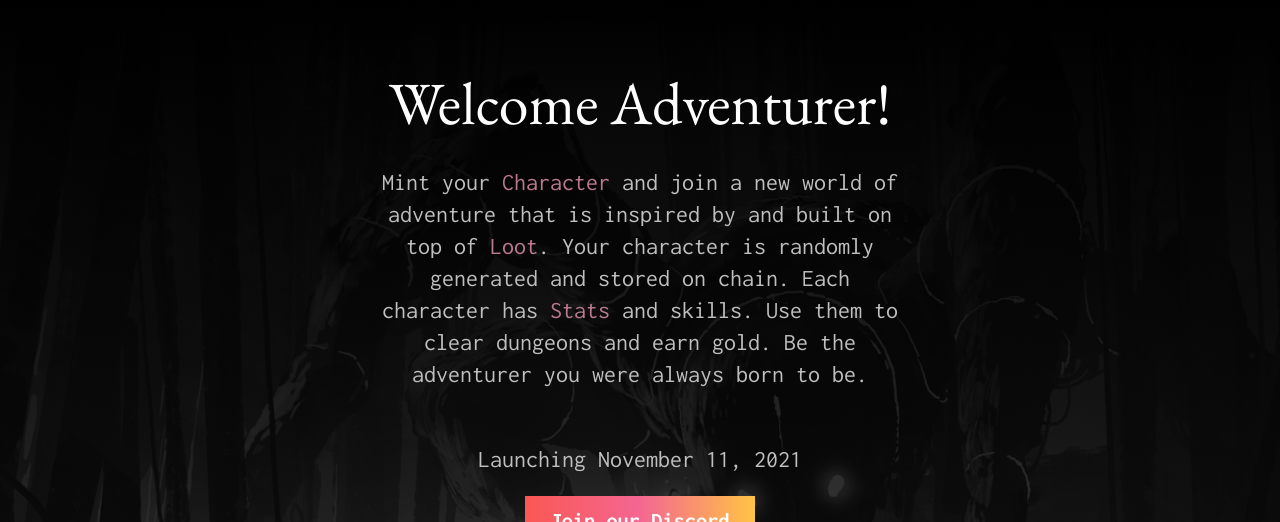
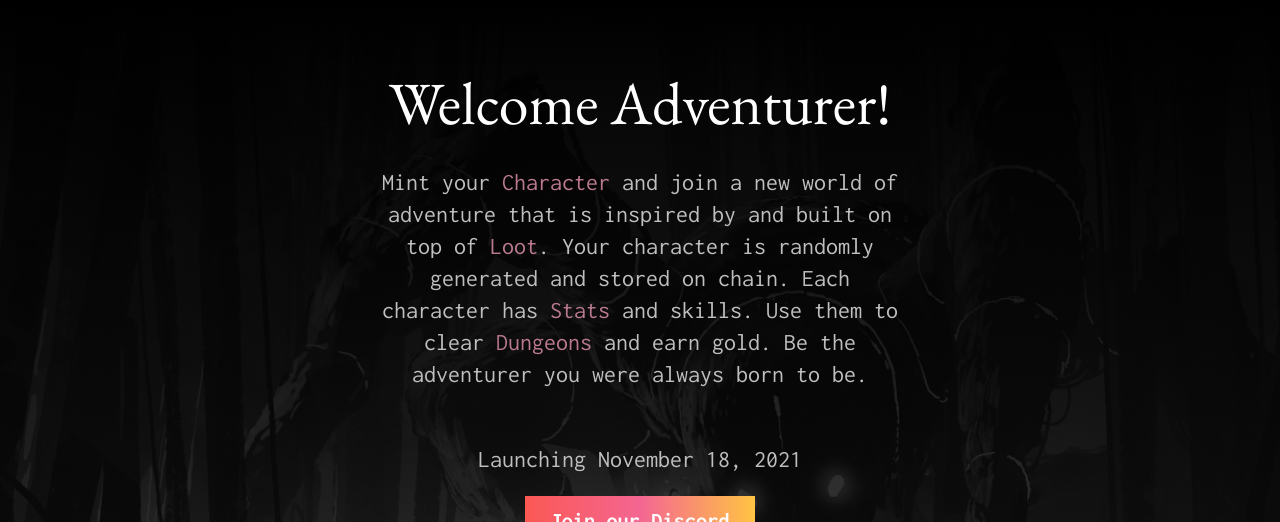
Before and after one commit to haby-llc/adventure.haby.io, a React (Create React App) app: page / in a window 1280 px wide. Shown: the top 522 px of the page. Built offline with nearby package versions, Linux system fonts and the light colour scheme.

Commit message:
Add link to dungeons and update launch date

```diff
--- a/src/components/ComingSoon.js
+++ b/src/components/ComingSoon.js
@@ -7,7 +7,7 @@
   return (
     <div className={`coming-soon ${isMobile ? "side-padding-mobile" : "side-padding"}`}>
       <p className="coming-soon-text monospace-font">
-        Launching November 11, 2021
+        Launching November 18, 2021
       </p>
       <div className="cta">
         <a
--- a/src/components/Title.js
+++ b/src/components/Title.js
@@ -50,7 +50,15 @@
           >
             Stats
           </a> and skills.
-          Use them to clear dungeons and earn gold.
+          Use them to clear&nbsp;
+          <a
+            href="https://habylabs.notion.site/Dungeon-5e1f20c2f53940eabddbee2af7ac9a31"
+            target="_blank"
+            rel="noopener noreferrer"
+            className="link monospace-font"
+          >
+            Dungeons
+          </a> and earn gold.
           Be the adventurer you were always born to be.
         </p>
       </div>
```
